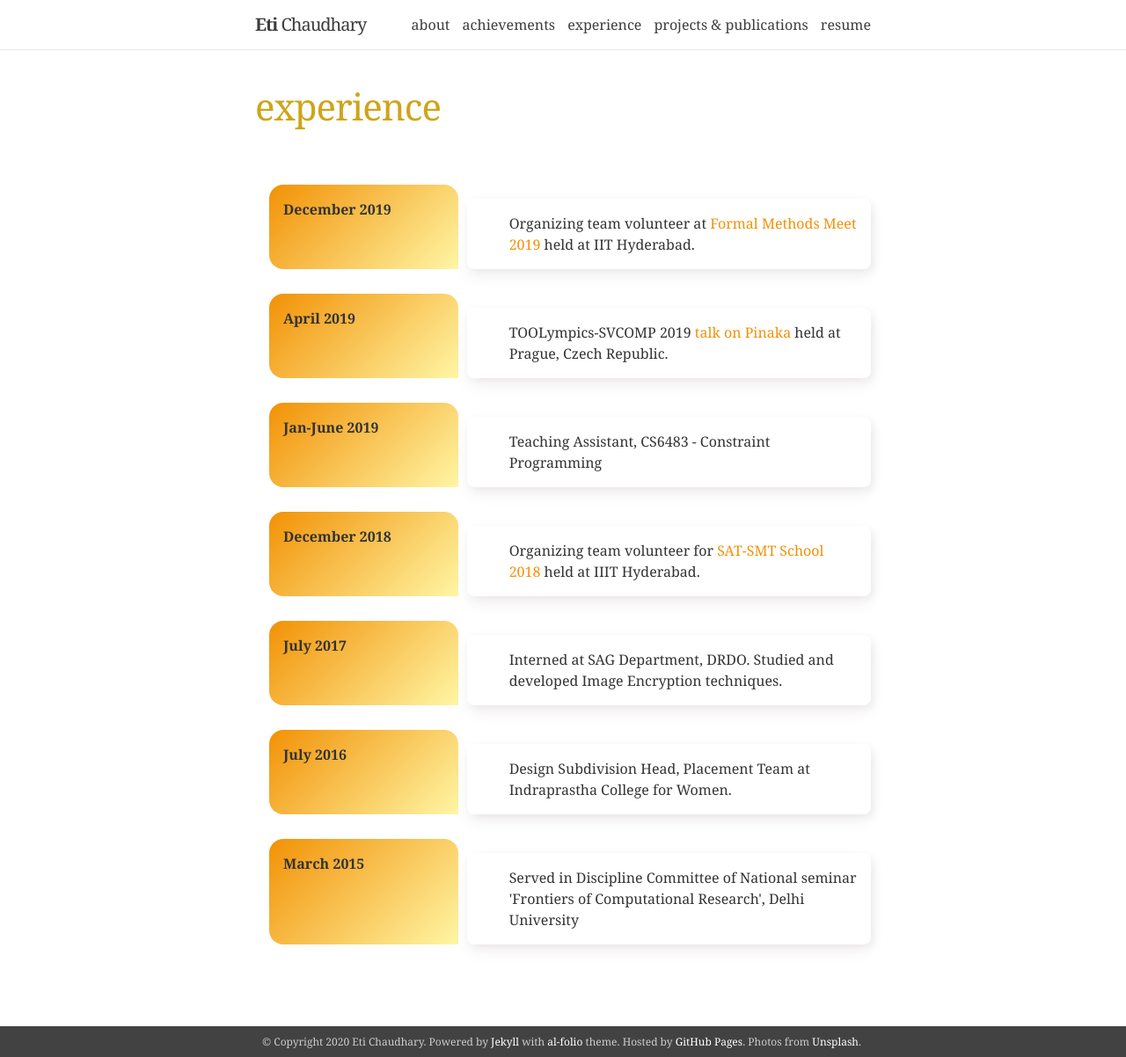
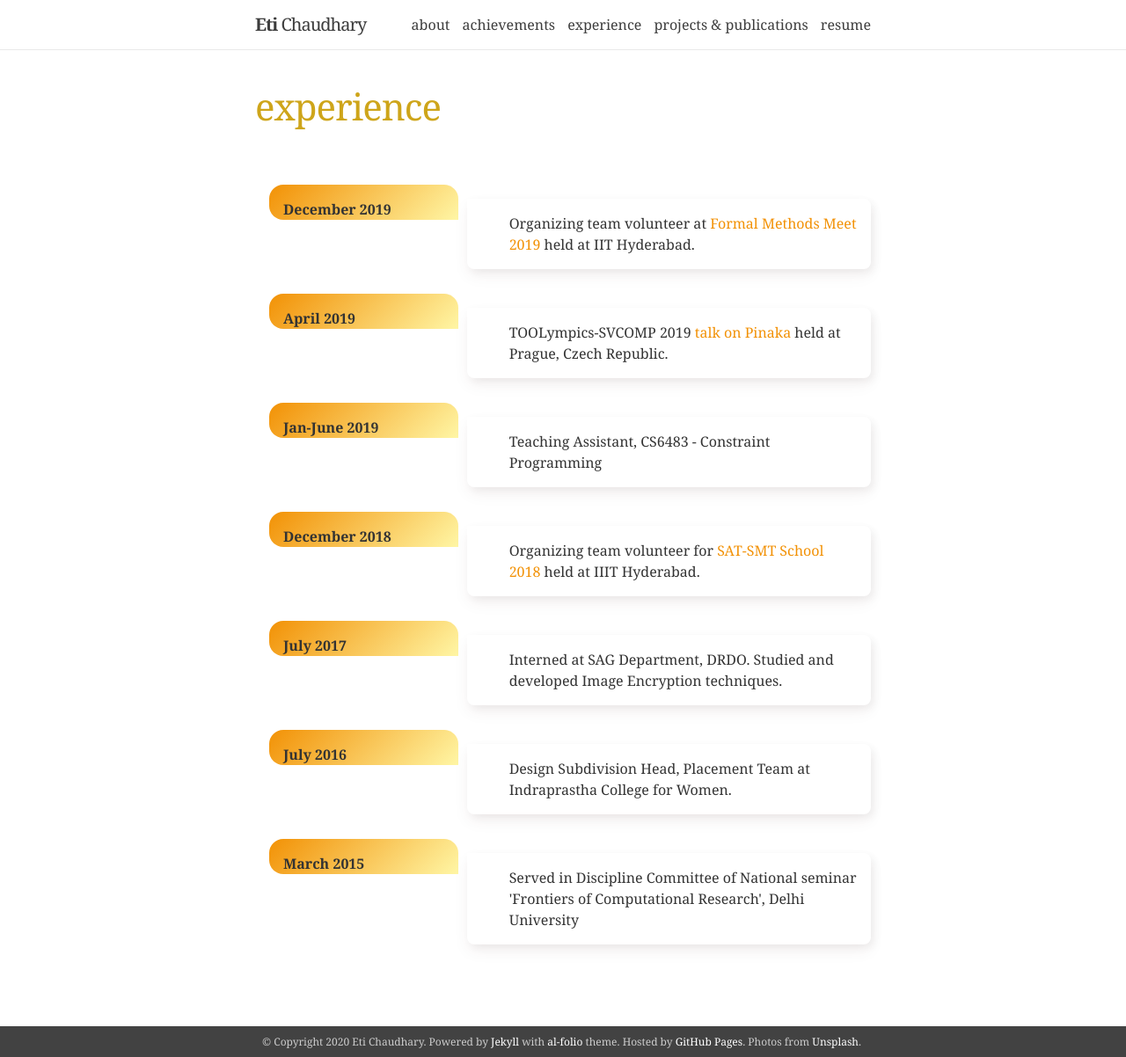
Before and after one commit to EtiChaudhary/etichaudhary.github.io, a Jekyll site: the page built from _pages/experience.md, in a window 1280 px wide and 1202 px high. Shown: the whole window at 88% size. Built offline with Jekyll 4.4.1, drawn with Linux system fonts in a browser that asks for light colours; nearby versions of some CDN libraries.

Commit message:
fit content

```diff
--- a/_sass/_vertical-timeline.scss
+++ b/_sass/_vertical-timeline.scss
@@ -41,7 +41,7 @@ $white: #fafafa;
 }
 
 .gradient-item .tdata{
-  height:auto;
+  height: fit-content;
   display: flex;
   padding: 1rem 1rem 0rem 1rem;
   background: linear-gradient(135deg, $orange 0%,$my-orange 100%);
```
